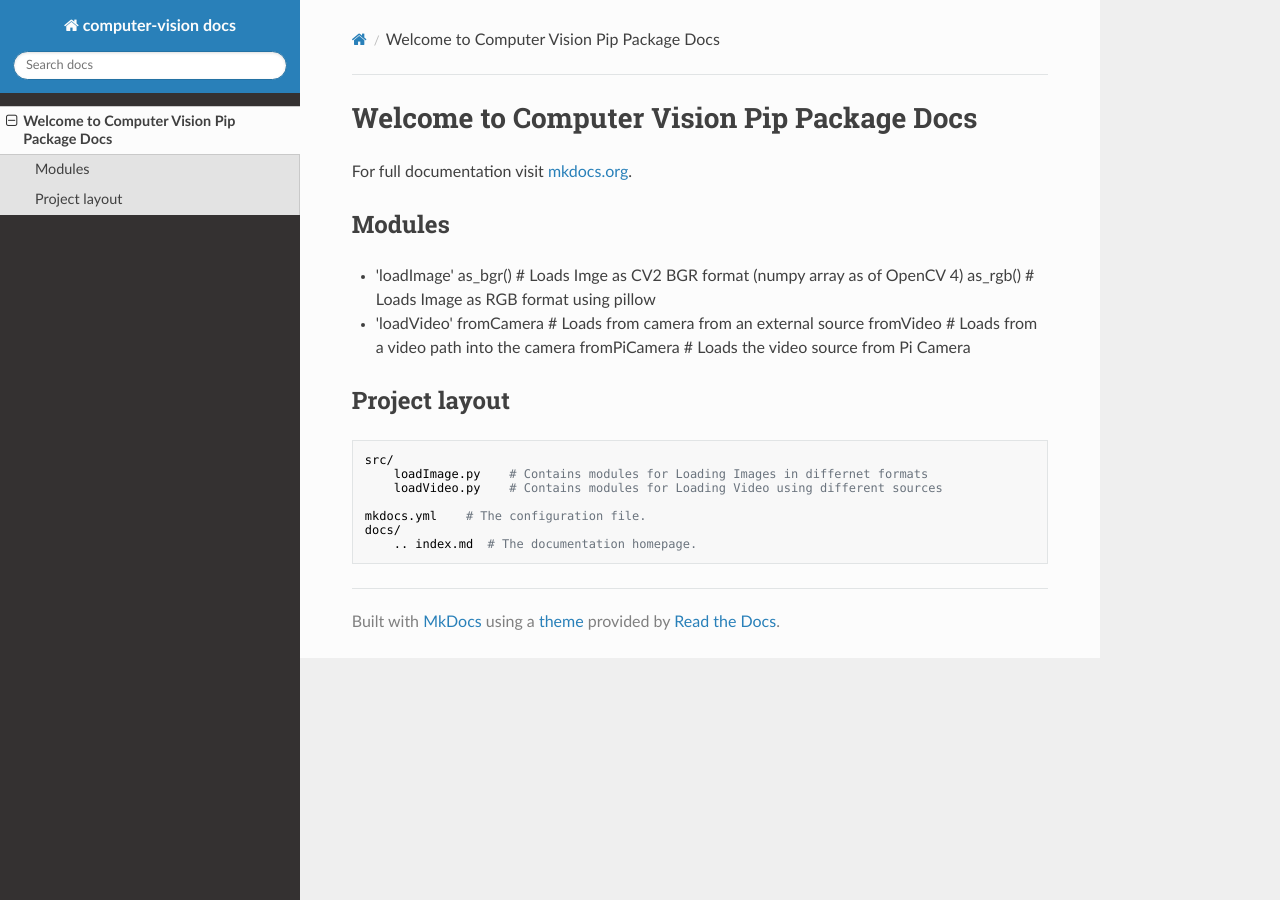
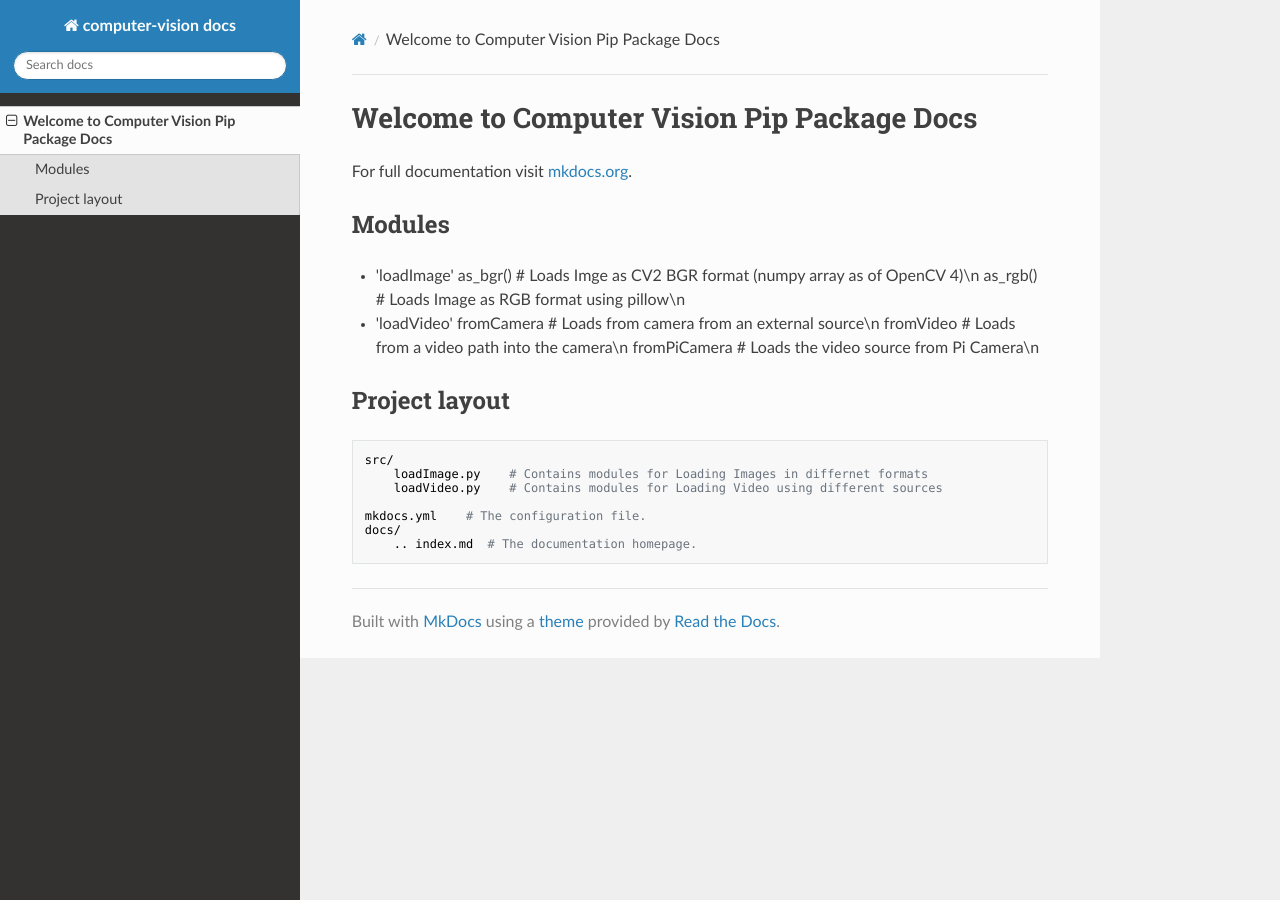
Before and after one commit to nishgaba-ai/computer-vision, an MkDocs documentation site: the page built from docs/index.md, in a window 1280 px wide. Built offline with MkDocs 1.6.1, drawn with Linux system fonts in a browser that asks for light colours; nearby versions of some CDN libraries.

```diff
--- a/docs/index.md
+++ b/docs/index.md
@@ -5,12 +5,12 @@ For full documentation visit [mkdocs.org](https://github.com/nishgaba-ai/compute
 ## Modules
 
 * 'loadImage'
-     as_bgr()   # Loads Imge as CV2 BGR format (numpy array as of OpenCV 4)
-     as_rgb()   # Loads Image as RGB format using pillow
+     as_bgr()   # Loads Imge as CV2 BGR format (numpy array as of OpenCV 4)\n
+     as_rgb()   # Loads Image as RGB format using pillow\n
 * 'loadVideo'
-     fromCamera  # Loads from camera from an external source
-     fromVideo   # Loads from a video path into the camera
-     fromPiCamera   # Loads the video source from Pi Camera
+     fromCamera  # Loads from camera from an external source\n
+     fromVideo   # Loads from a video path into the camera\n
+     fromPiCamera   # Loads the video source from Pi Camera\n
 
 ## Project layout
 
```
Also changed, not shown: README.md (+5 -5 lines).
